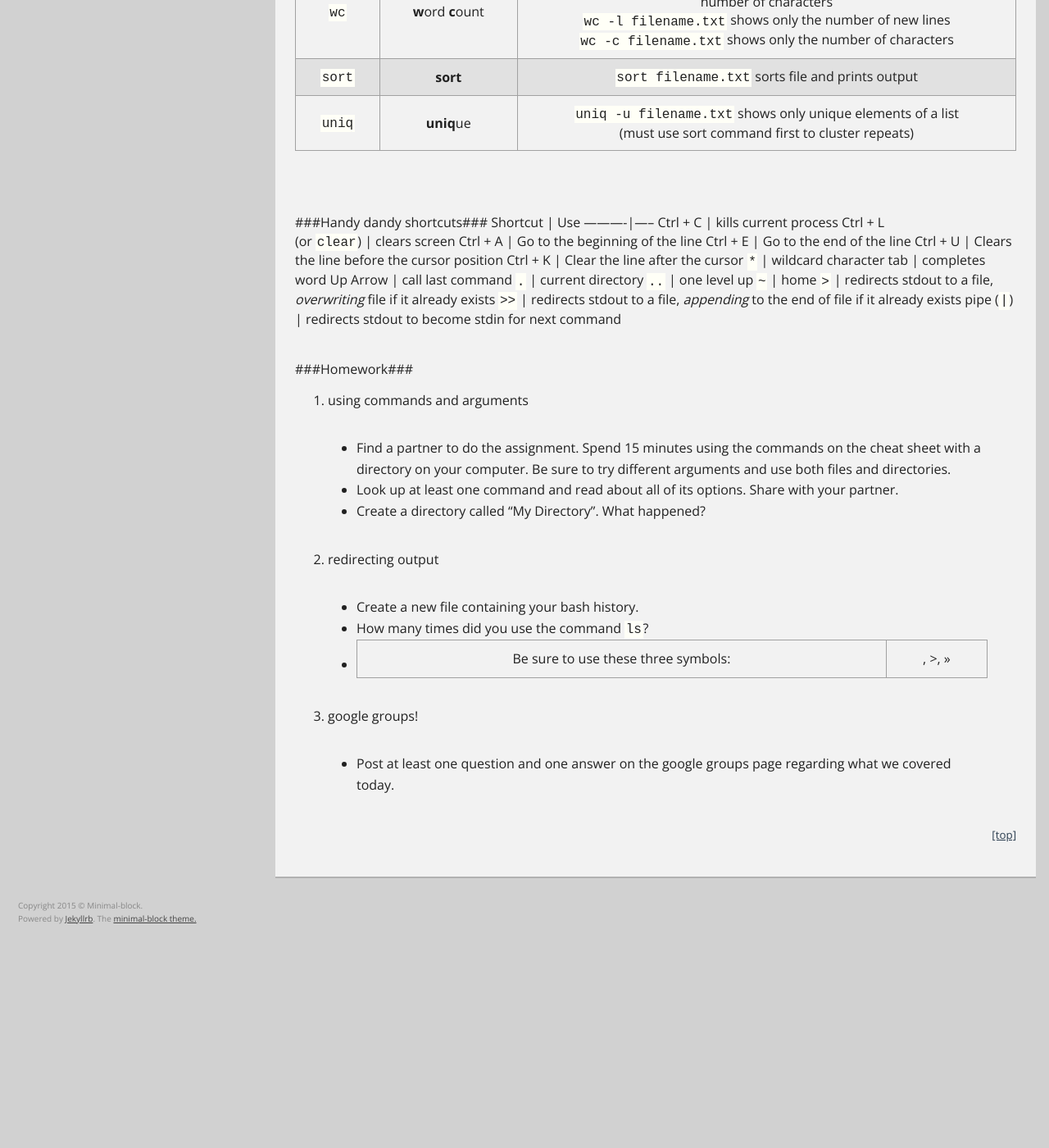
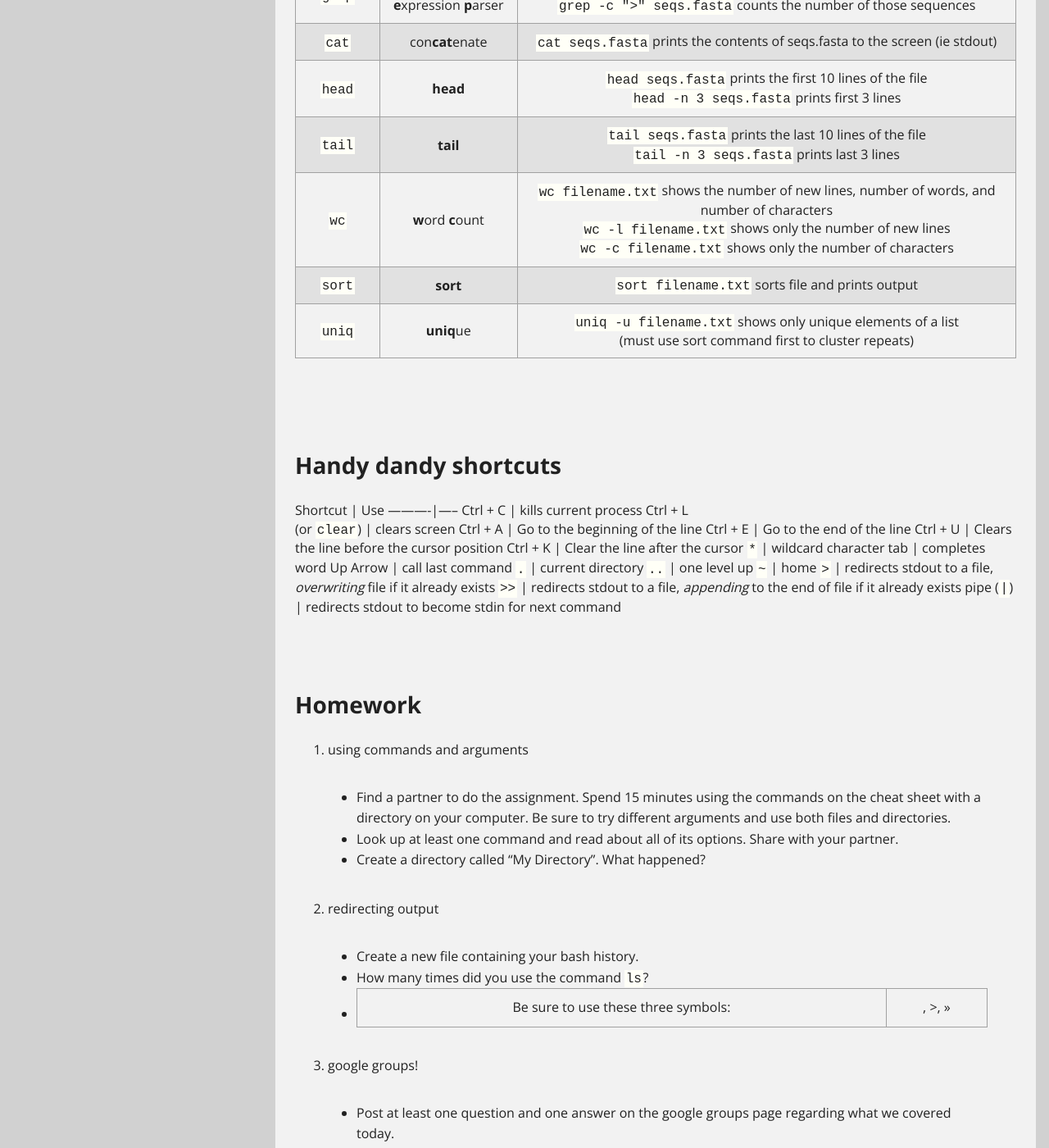
Before and after one commit to CCBBatUT/Biocomputing_Spring2016, a Jekyll site: the page built from _posts/2016-01-27-unix.md, in a window 1280 px wide and 1400 px high, scrolled down 5476 px. Shown: the whole window at 82% size. Built offline with Jekyll 4.4.1, drawn with Linux system fonts in a browser that asks for light colours; before the commit the page ends 6635 px from its top, so only the background shows below that; some of the changed text lies outside the part shown.

```diff
--- a/_posts/2016-01-27-unix.md
+++ b/_posts/2016-01-27-unix.md
@@ -16,19 +16,19 @@ materials: files/unix.zip
 
 See <a href="http://ccbbatut.github.io/Biocomputing_Spring2016/resources/">resources</a> page
 
-####What is a program?####
+#### What is a program?
 - a series of commands for your computer
 - computers are dumb
 - computers read binary
 - an assembler language translates human-readable code into binary
 
-####What is programming####
+#### What is programming
 - one or more scripts saved in text files
 - they must be accessible to the operating system
 - creating software and scripts is the goal
 - the operating system itself is just a collection of scripts that interoperate
 
-####Why program?####
+#### Why program?
 - Repeatability
 	- a script can be a record of what happened
 	- this is important when things go wrong
@@ -47,13 +47,13 @@ See <a href="http://ccbbatut.github.io/Biocomputing_Spring2016/resources/">resou
 		- no task is below a computer
 	- for example: "I collected two months of data on color, sex, body size, and gut content of five different species at 7 different field sites, but my advisor says only take sex and color from 2 species at 5 field sites.  How do I put all this in one text file in under 2 seconds?"
 
-####Elements of style####
+#### Elements of style
 - Which language should you use?
 - Is your code readable by others?
 - Is your code readable by you?
 - How can you appropriately break up tasks?
 
-####Languages####
+#### Languages
 - so many
 - consider:
 	- speed versus readability
@@ -78,7 +78,7 @@ See <a href="http://ccbbatut.github.io/Biocomputing_Spring2016/resources/">resou
 A note on backups: *Everyone should back up their computer regularly*. We will discuss some commands
 today that can remove files, or even your entire file system if you are not careful.
 
-###File systems###
+### File systems
 - your computer contains a nested hierarchy of directories
 - **directory** is a *folder* on your computer which contains files
 - keeping track of where you are in the file structure of your computer is an important component of computing
@@ -99,7 +99,7 @@ today that can remove files, or even your entire file system if you are not care
 
 Remember - *Whenever you call the full path, you can reach the file from anywhere on your computer. Relative paths will change based on your current location.*
 
-###Unix###
+### Unix
 - commands are small programs
 	- type the name of a command and hit enter
 	- Unix searches for the program's text file and executes it
@@ -116,7 +116,7 @@ Remember - *Whenever you call the full path, you can reach the file from anywher
 
 
 
-###Let's try out some commands###
+### Let's try out some commands
 
 Command | Translation | Examples
 --------|-------------|---------
@@ -139,7 +139,7 @@ Command | Translation | Examples
 <br>
 <br>
 
-###Handy dandy shortcuts###
+### Handy dandy shortcuts
 Shortcut | Use
 ----------|-----
 Ctrl + C | kills current process
@@ -159,7 +159,7 @@ Up Arrow | call last command
 pipe (<code>&#124;</code>) | redirects stdout to become stdin for next command
 
 <br>
-###Homework###
+### Homework
 1. using commands and arguments
 	- Find a partner to do the assignment. Spend 15 minutes using the commands on the cheat sheet
 with a directory on your computer. Be sure to try different arguments and use both files and directories.
```
Also changed, not shown: _posts/2016-02-10-python2_controlflow.md (+19 -2 lines).
